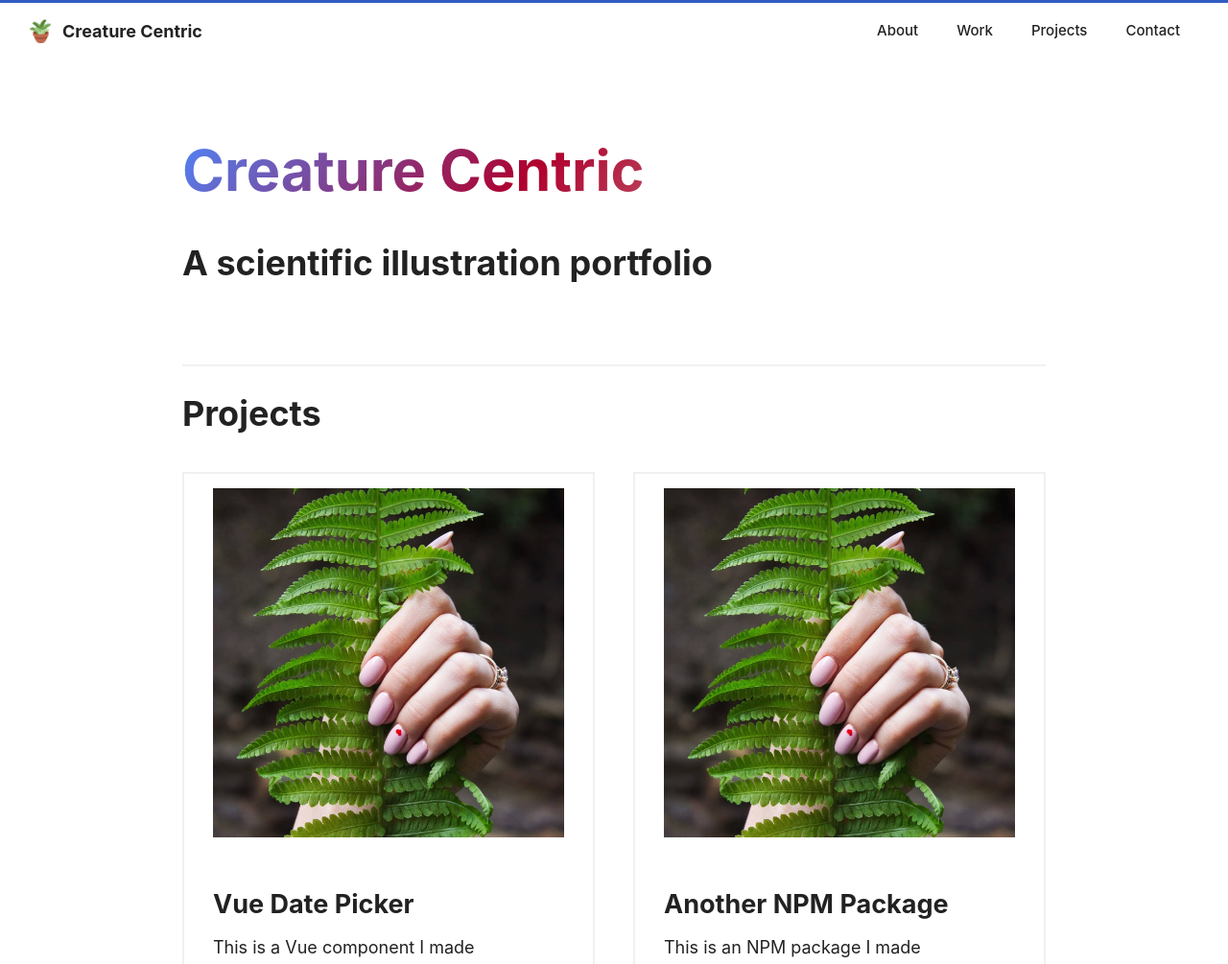
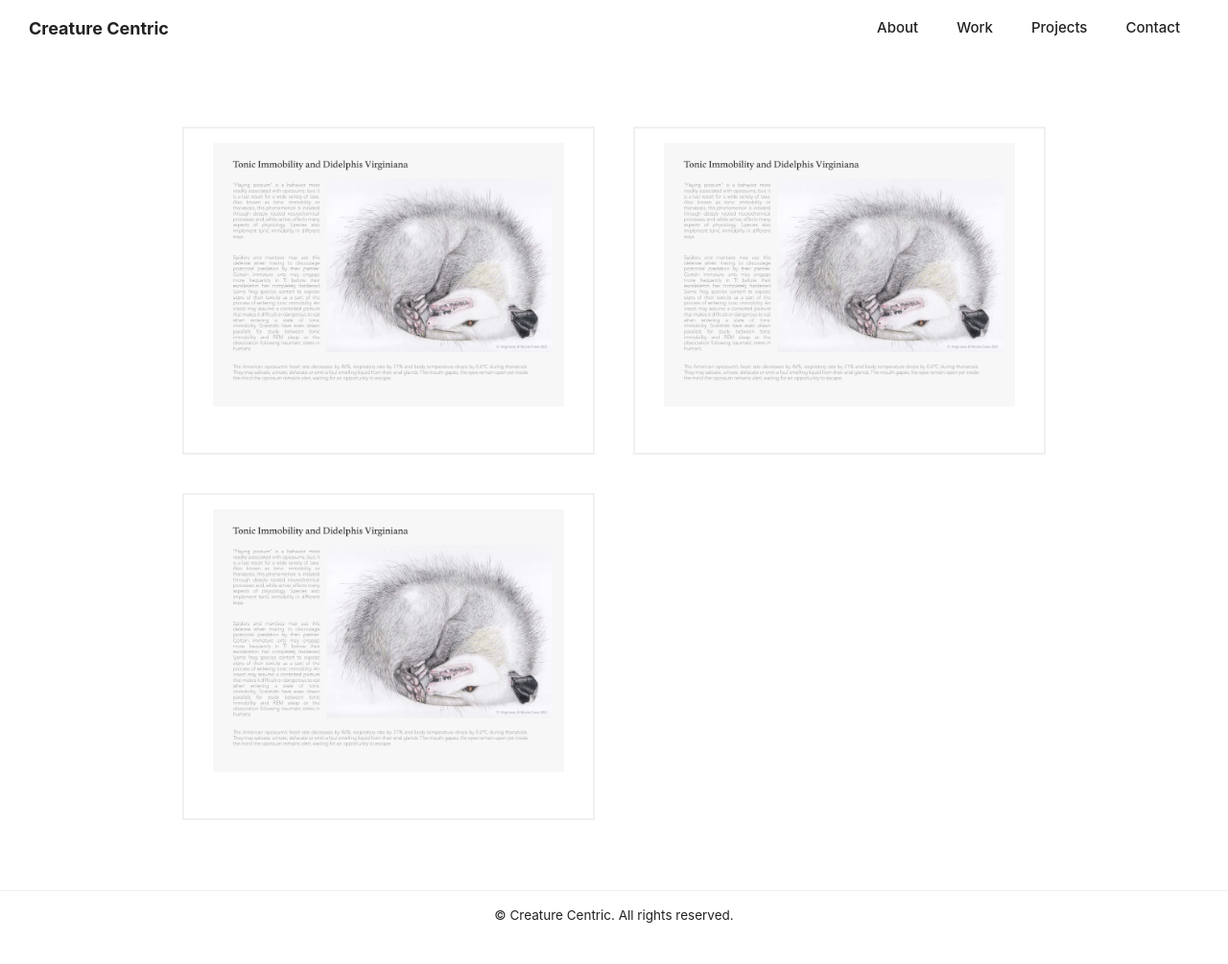
Before and after one commit to sometotal/creaturecentric.com, an Eleventy site: page index.njk in a window 1280 px wide. Shown: the top 1005 px of the page at 96% size. After the commit the page ends 981 px from the top, so only its background shows below. Built offline with nearby package versions, Linux system fonts and the light colour scheme; Eleventy itself is replaced by a stand-in of ours; files that its build step writes are made by us from their sources.

Commit message:
homepage work (#6)

```diff
--- a/_includes/assets/css/projects.css
+++ b/_includes/assets/css/projects.css
@@ -24,6 +24,11 @@
   color: var(--color-text);
 }
 
+.project-card__img:hover {
+  border: none;
+}
+
+  color: var(--color-text);
 .project-card__tag {
   background-color: var(--color-secondary);
   color: var(--color-text-alt);
--- a/_includes/assets/css/site-header.css
+++ b/_includes/assets/css/site-header.css
@@ -4,7 +4,6 @@
   align-items: center;
   justify-content: space-between;
   padding: 15px;
-  border-top: 3px solid var(--color-secondary);
 }
 
 @media (min-width: 1024px) {
--- a/_includes/components/footer.njk
+++ b/_includes/components/footer.njk
@@ -1,5 +1,5 @@
 <footer class="site-footer">
   <small>
-    (c) Creature Centric. All rights reserved.
+    &#169; Creature Centric. All rights reserved.
   </small>
 </footer>
--- a/_includes/components/projectlist.njk
+++ b/_includes/components/projectlist.njk
@@ -3,37 +3,10 @@
     {% for post in projectlist | reverse %}
       <div class="project-card" {% if post.url == url %} data-current="current item"{% endif %}>
         {% if post.data.image %}
-          <img src="/static/img/{{ post.data.image }}"/>
+          <a class="project-card__img" href="{{ post.url | url }}">
+            <img src="/static/img/{{ post.data.image }}"/>
+          </a>
         {% endif %}
-        <h4>
-          <a class="project-card__title" href="{{ post.url | url }}">
-            {% if post.data.emoji%}
-              <span class="project-card__emoji">{{ post.data.emoji }}</span>
-            {% endif %}
-            {% if post.data.title %}
-              {{ post.data.title }}
-            {% else %}
-              Untitled
-            {% endif %}
-          </a>
-        </h4>
-        {% if post.data.summary %}
-          <p>
-            {{ post.data.summary }}
-          </p>
-        {% endif %}
-        <!-- removing tags
-        {% if post.data.tags %}
-          <p class="tag-list">
-            {% for tag in post.data.tags %}
-              {%- if tag != "project" -%}
-                {% set tagUrl %}/project-tags/{{ tag }}/{% endset %}
-              <a class="project-card__tag tag" href="{{ tagUrl | url }}" rel="tag">{{ tag }}</a>
-              {%- endif -%}
-            {% endfor %}
-          </p>
-        {% endif %}
-        -->
       </div>
     {% endfor %}
   </div>
--- a/_includes/components/site-header.njk
+++ b/_includes/components/site-header.njk
@@ -1,13 +1,6 @@
 <header class="site-header">
   <span class="site-header__logo-container">
     <a class="site-header__link" href="{{ '/' | url }}">
-      <img
-        class="site-header__logo"
-        src="/static/img/logo.png"
-        alt="Fernfolio Logo"
-        width="25px"
-        height="25px"
-        loading="lazy">
       {{ metadata.title }}
     </a>
   </span>
--- a/index.njk
+++ b/index.njk
@@ -3,30 +3,7 @@ layout: layouts/base.njk
 section: home
 ---
 <div class="home-page">
-	<div class="home-page__bg-square"></div>
 
-  <div class="hero">
-    <div class="hero__col">
-      <h1 class="hero__title gradient-text">{{ home.title }}</h1>
-      {% if home.subtitle %}
-        <h2 class="hero__subtitle">{{ home.subtitle }}</h2>
-      {% endif %}
-    </div>
-    <!--
-    <div class="hero__col">
-      <img
-        class="hero__image shadow"
-        src="{% if home.image %}{{ home.image }}{% else %}https://source.unsplash.com/random/600x600{% endif %}"
-        alt="{{ home.image_alt }}"
-        width="1000px"
-        height="1000px"
-        loading="lazy">
-    </div>
-    -->
-  </div>
-
-  <hr>
-  <h2>Projects</h2>
   {% set projectlist = collections.project %}
   {% include "components/projectlist.njk" %}
 
--- a/projects/first-project.md
+++ b/projects/first-project.md
@@ -3,7 +3,7 @@ title: Cat Translation API
 metaDescription: This is a sample meta description. If one is not present in your page/project's front matter, the default metadata.desciption will be used instead.
 date: 2019-01-01T00:00:00.000Z
 summary: API to translate cat speech to english
-image: fern-in-hand.jpeg
+image: sessionIII_week9_layout.jpg
 tags:
   - golang
   - graphQL
--- a/projects/second-project.md
+++ b/projects/second-project.md
@@ -1,6 +1,6 @@
 ---
 title: Another NPM Package
-image: fern-in-hand.jpeg
+image: sessionIII_week9_layout.jpg
 metaDescription: This is a sample meta description. If one is not present in your page/project's front matter, the default metadata.desciption will be used instead.
 date: 2019-01-01T00:00:00.000Z
 summary: This is an NPM package I made
--- a/projects/vue-component.md
+++ b/projects/vue-component.md
@@ -1,6 +1,6 @@
 ---
 title: Vue Date Picker
-image: fern-in-hand.jpeg
+image: sessionIII_week9_layout.jpg
 metaDescription: This is a sample meta description. If one is not present in your page/project's front matter, the default metadata.desciption will be used instead.
 date: 2019-01-01T00:00:00.000Z
 summary: This is a Vue component I made
```
